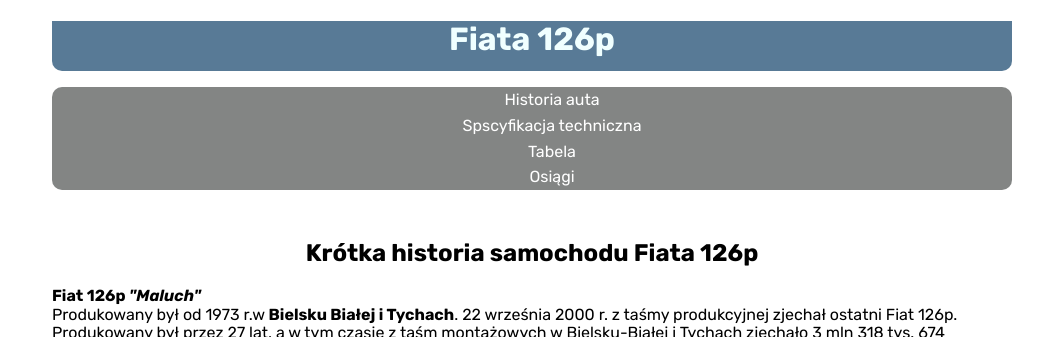
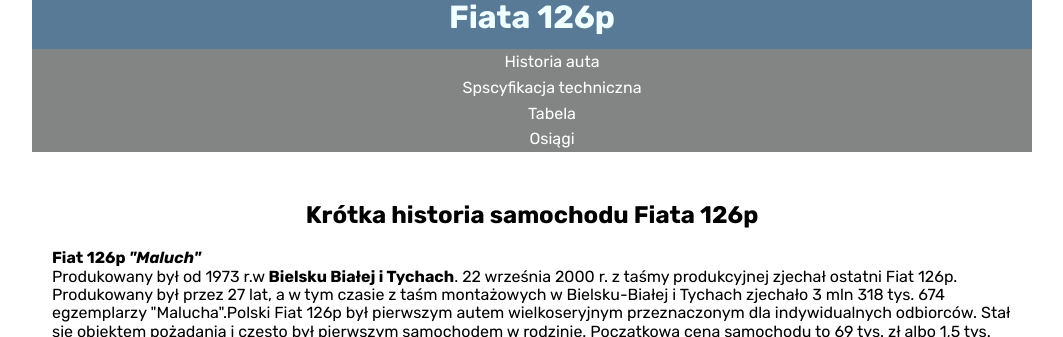
Before and after one commit to Jargod99/homepage, a plain HTML site: page index.html in a window 1280 px wide. Shown: the top 337 px of the page, without its empty margins (108-1171 px from the left). Drawn offline with nearby package versions, Linux system fonts and the light colour scheme.

Commit message:
format style delete margin in navigation and header

```diff
--- a/css/container.css
+++ b/css/container.css
@@ -3,7 +3,6 @@
     max-width: 1000px;
     margin: 10px auto;
     padding: 0 20px;
-
 }
 
 .header {
@@ -11,7 +10,10 @@
     color: azure;
     text-align: center;
     height: 50px;
-    border-radius: 0 0 10px 10px;
+    margin-left: -20px;
+    margin-right: -20px;
+    margin-top: -22px;
+    margin-bottom: -16px;
 }
 
 .section__header {
--- a/css/footer.css
+++ b/css/footer.css
@@ -1,7 +1,6 @@
 .footer {
     background-color: rgb(221, 219, 219);
     height: 30px;
-
 }
 
 .footer__paragraph {
@@ -10,5 +9,4 @@
     text-align: center;
     padding: 10px;
     margin: auto;
-
 }
--- a/css/navigation.css
+++ b/css/navigation.css
@@ -1,8 +1,8 @@
 .navigation {
-
     text-align: center;
     background-color: rgb(131, 133, 132);
-    border-radius: 10px;
+    margin-left: -20px;
+    margin-right: -20px;
 }
 
 .navigation__list {
```
